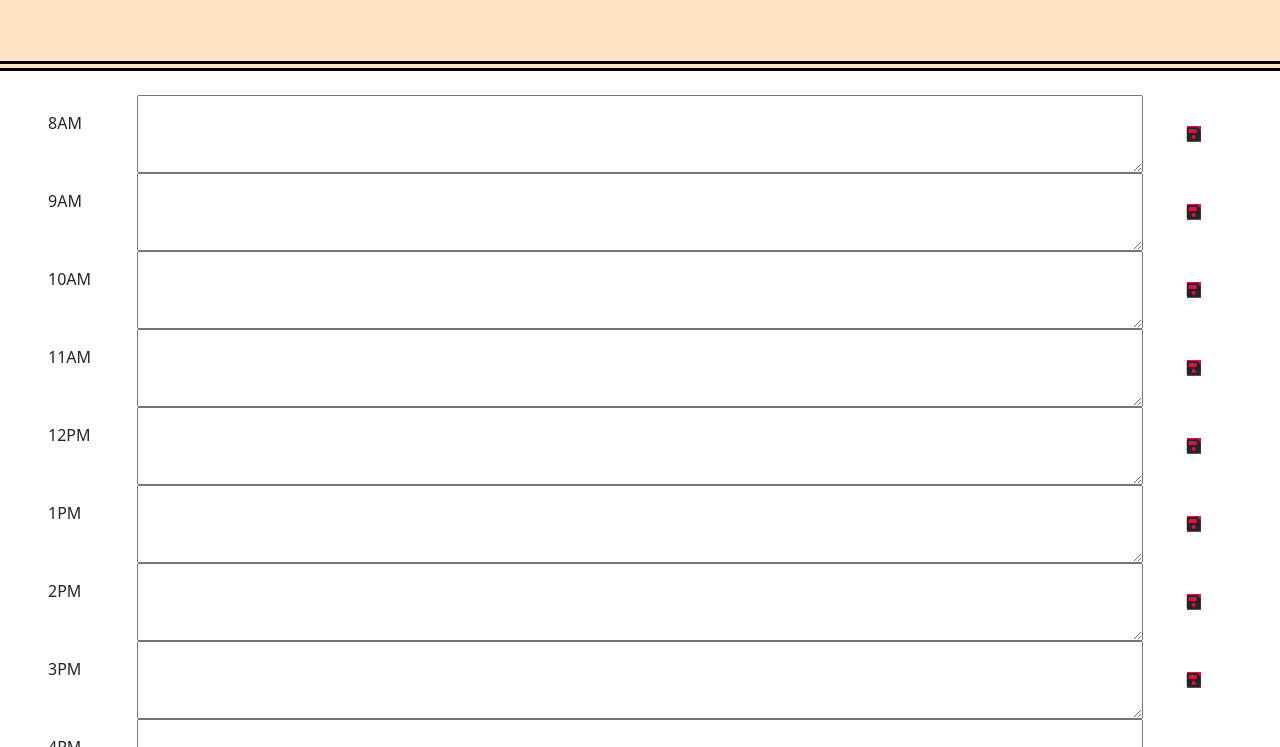
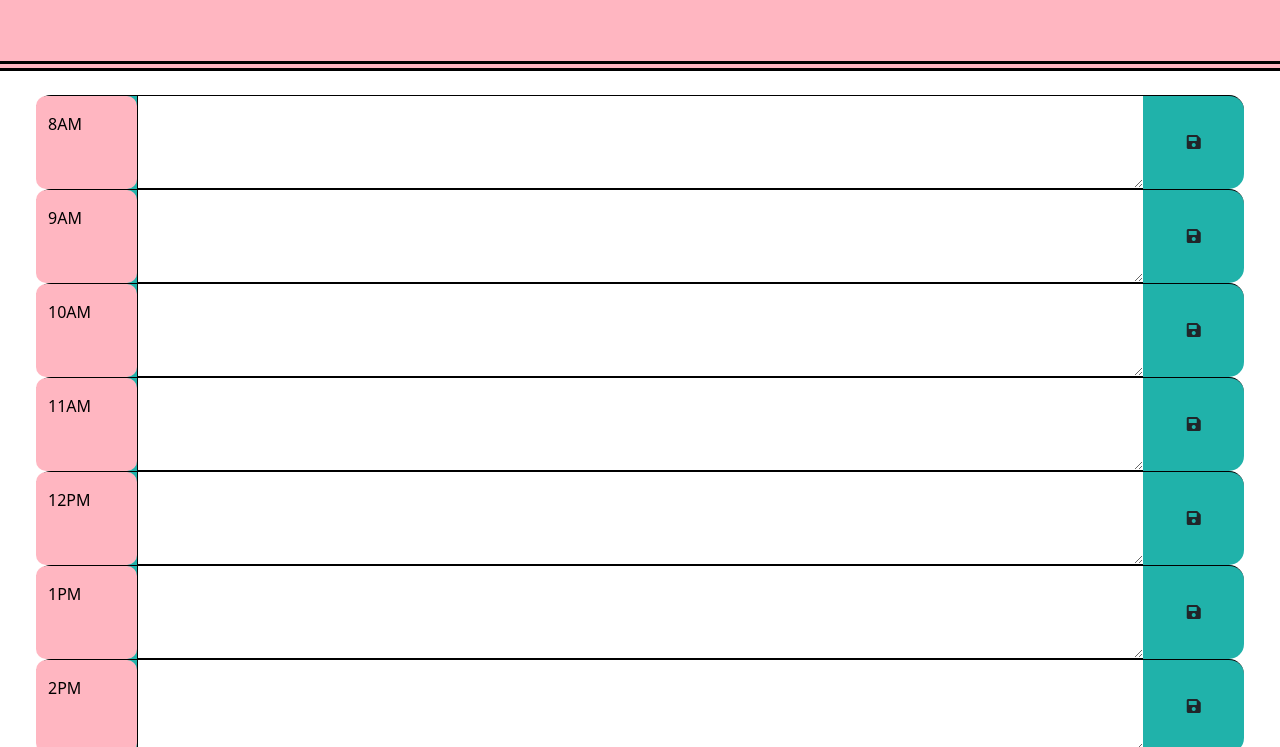
Before and after one commit to Projectmayhem90/ch5-schedule, a plain HTML site: page index.html in a window 1280 px wide. Shown: the part 147-894 px from the top of the page. Drawn offline with nearby package versions, Linux system fonts and the light colour scheme.

Commit message:
Added CSS code, JS Features for Future, past

```diff
--- a/assets/script.js
+++ b/assets/script.js
@@ -45,7 +45,7 @@ $(function () {
             eventList.push(localStorage.getItem(blockNumber[i]));
         }
         $(".description").each(function () {
-            var taskNumber = ($(this).closest(".time-block").attr("id")) - 8;
+            var taskNumber = ($(this).closest(".time-block").attr("id")) - 9;
             $(this).text(eventList[taskNumber]);
         })
     };
--- a/assets/style.css
+++ b/assets/style.css
@@ -1,9 +1,6 @@
 body {
     font-family: 'sans-serif';
     font-size: medium;
-    font-weight: 100;
-    float: 25%;
-    padding-bottom: 3%;
 }
 
 footer {
@@ -11,20 +8,62 @@ footer {
     padding-top: 8%;
 }
 
-.wipeBtn {
-    font-family: 'Franklin Gothic Medium', 'Arial Narrow', Arial, sans-serif;
-    width: auto;
-    justify-content: center;
-    margin: auto;
-}
-
 .topHeader {
     text-align: center;
     border-bottom: 10px black double;
-    background-color: bisque;
+    background-color: lightpink;
     padding-top: 3%;
 }
 
-i {
-    background-color: crimson;
+.saveBtn {
+    border-radius: 5px;
+    border-left: 1px solid navy;
+    border-top-right-radius: 15px;
+    border-bottom-left-radius: 15px;
+    background-color: aliceblue;
+    color: black;
 }
+
+.hour {
+    border: 2px;
+    background-color: lightpink;
+    border-radius: 10px;
+}
+
+.row {
+    border-top: 1px solid black;
+}
+
+.future {
+    background-color: lightseagreen;
+    color: black;
+}
+
+.past {
+    background-color: lightgoldenrodyellow;
+    color: black;
+}
+
+.present {
+    background-color: aliceblue;
+    color: black;
+}
+
+textarea {
+    background: transparent;
+    background-color: white;
+    border: none;
+    resize: none;
+    color: black;
+    border-left: 1px solid black;
+    padding: 10px;
+    border-bottom: 1px solid black;
+  }
+
+  .time-block {
+    border-radius: 15px;
+  }
+
+  .description {
+    white-space: inherit;
+  }
```
